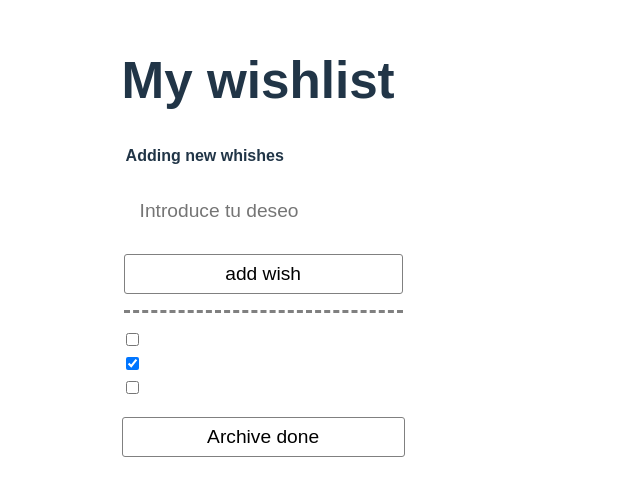
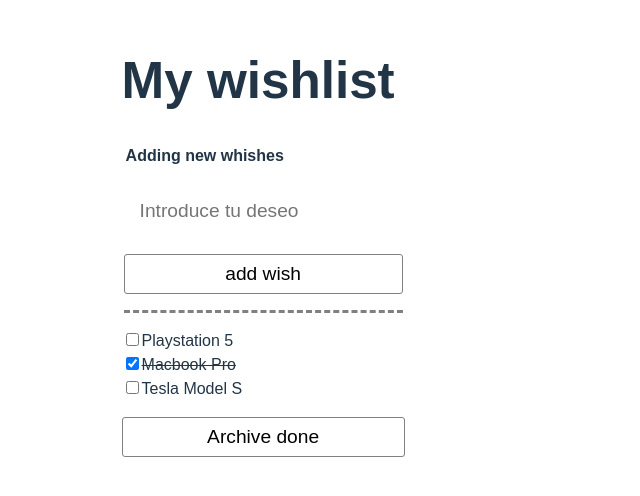
Before and after one commit to tmartin1284/wishlist_clase25, a React (Vite) app: page / in a window 1280 px wide. Shown: the part 162-658 px from the top of the page, without its empty margins (0-640 px from the left). Built offline with nearby package versions, Linux system fonts and the light colour scheme.

Commit message:
os he matao

```diff
--- a/src/App/App.jsx
+++ b/src/App/App.jsx
@@ -4,9 +4,9 @@ import WishInput from "../WishInput/WishInput.jsx";
 import WishList from "../WishList/WishList.jsx";
 
 const wishlist = [
-  { id: 1, name: "Playstation 5", done: false },
-  { id: 2, name: "Macbook Pro", done: true },
-  { id: 3, name: "Tesla Model S", done: false },
+  { id: 1, text: "Playstation 5", done: false },
+  { id: 2, text: "Macbook Pro", done: true },
+  { id: 3, text: "Tesla Model S", done: false },
 ];
 
 function App() {
@@ -15,7 +15,21 @@ function App() {
   return (
     <>
       <h1>My wishlist</h1>
-      <WishInput onNewWish={setWishes} />
+      <WishInput
+        onNewWish={(a) => {
+          setWishes((wishes) => [a, ...wishes]);
+        }}
+      />
+      {/*
+
+      setWishes(wishes.add (a))
+
+      (wishes) => [...wishes,a]
+
+      setWishes((wishes) => [...wishes,a])
+
+      (a)=>{setWishes((wishes) => [...wishes,a])}
+      */}
       <WishList wishes={wishes} onWishDoneChange={() => {}} />
 
       <div id="list">
--- a/src/WishList/WishItem.jsx
+++ b/src/WishList/WishItem.jsx
@@ -10,7 +10,7 @@ export default function WishItem({ wish, onDoneChange }) {
         type="checkbox"
         defaultChecked={wish.done}
         id={wish.id}
-        onChange={(e) => onDoneChange(!e.target.value)}
+        onChange={() => onDoneChange(!wish.done)}
       />
       <label htmlFor={wish.id}>{wish.text}</label>
     </li>
@@ -19,7 +19,7 @@ export default function WishItem({ wish, onDoneChange }) {
 
 WishItem.propTypes = {
   wish: Proptypes.shape({
-    id: Proptypes.string,
+    id: Proptypes.number,
     text: Proptypes.string,
     done: Proptypes.bool,
   }).isRequired,
--- a/src/WishList/WishList.jsx
+++ b/src/WishList/WishList.jsx
@@ -15,9 +15,9 @@ export default function WishList({ wishes, onWishDoneChange }) {
 WishList.propTypes = {
   wishes: Proptypes.arrayOf(
     Proptypes.shape({
-      id: Proptypes.string,
+      id: Proptypes.number,
+      done: Proptypes.bool,
       text: Proptypes.string,
-      done: Proptypes.bool,
     })
   ),
 
```
